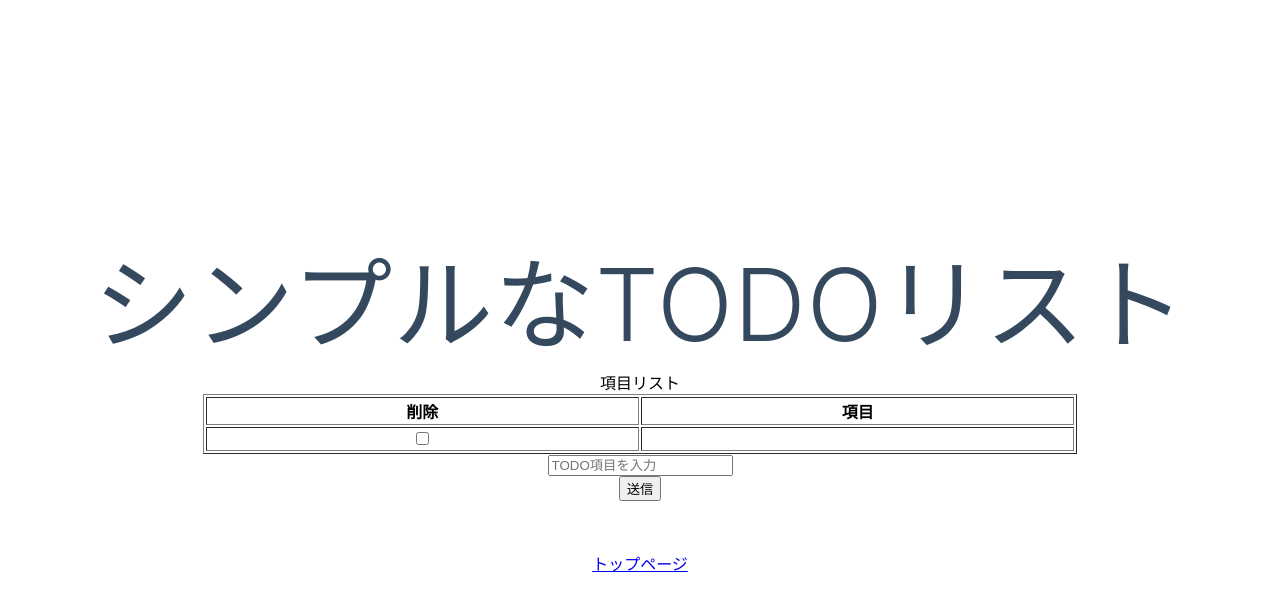
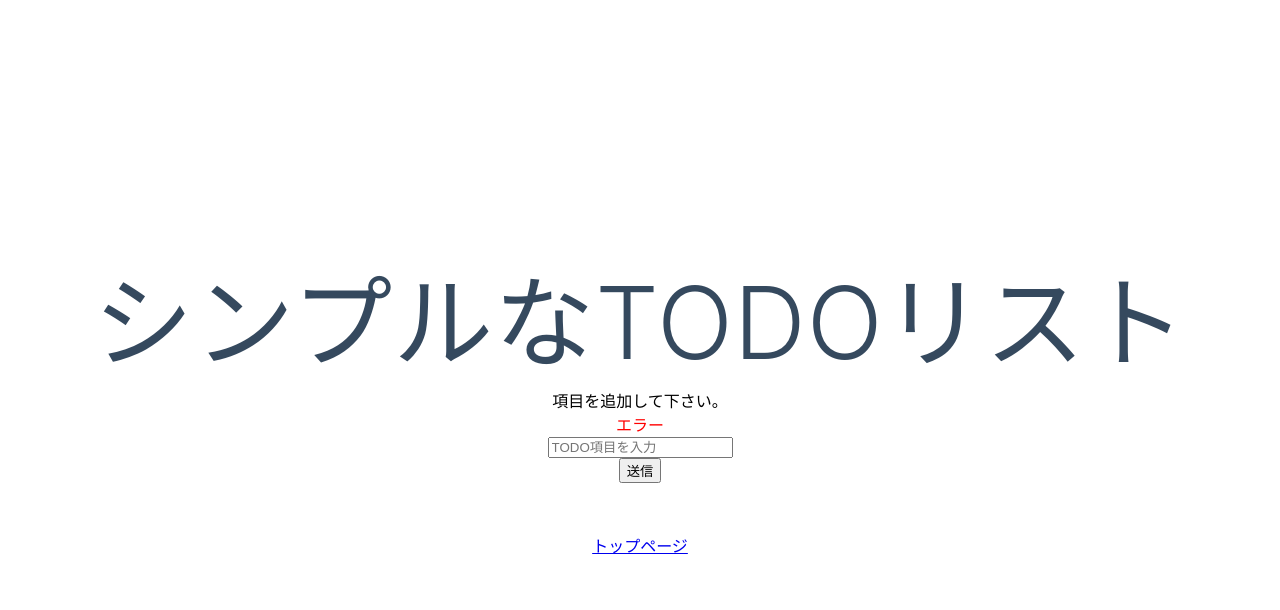
Before and after one commit to YanaPIIDXer/NuxtTest, a Nuxt app: page /simple-todo-list in a window 1280 px wide. Both pictures are taken after a click on the button "送信". Shown: the top 610 px of the page. Built offline with nearby package versions, Linux system fonts and the light colour scheme.

Commit message:
空文字が入ってきた時は弾いてエラー表示を行うようにした。

```diff
--- a/pages/simple-todo-list.vue
+++ b/pages/simple-todo-list.vue
@@ -18,6 +18,7 @@
           <div v-else>
               項目を追加して下さい。
           </div>
+          <div v-if="hasError" style="color:#FF0000; size=24px">エラー</div>
           <input type="text" v-model="inputText" v-on:input="onInput" placeholder="TODO項目を入力"><br />
           <button v-on:click="onSend">送信</button>
       </div>
@@ -34,6 +35,7 @@ export default
         return {
             items: [],
             inputText: "",
+            hasError: false,
         }
     },
 
@@ -46,8 +48,15 @@ export default
 
         onSend: function()
         {
+            if(this.inputText === "")
+            {
+                this.hasError = true;
+                return;
+            }
+
             this.items.push(this.inputText);
             this.inputText = "";
+            this.hasError = false;
         },
     },
 }
```
